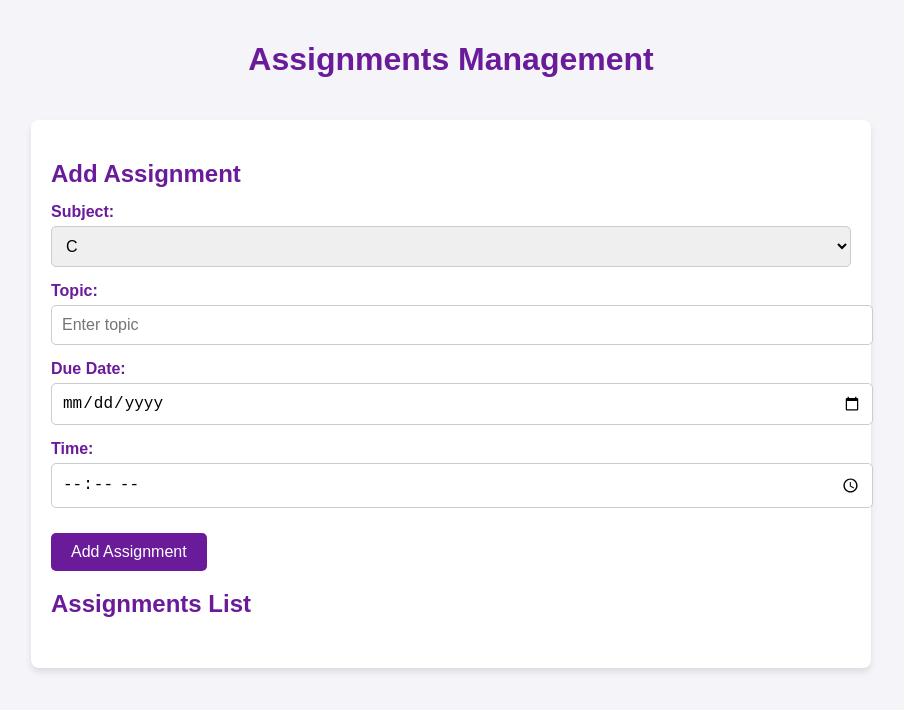
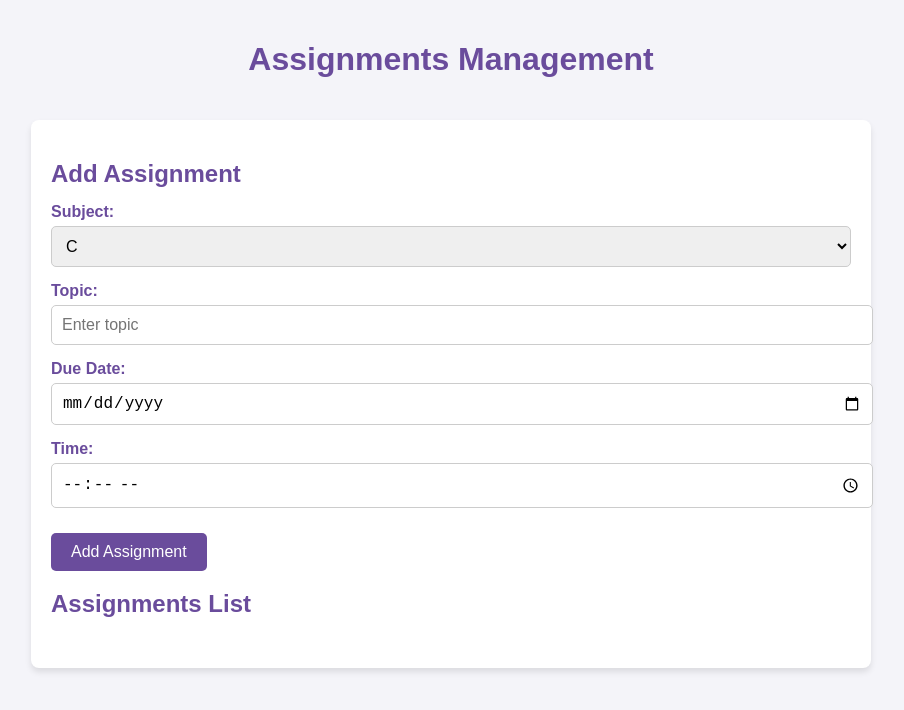
Before and after one commit to DRS-codes/DraftDeskweb, a plain HTML site: page assignmentScreen.html in a window 1280 px wide. Shown: the whole page, without its empty margins (189-1093 px from the left). Drawn offline with Linux system fonts and the light colour scheme; no server answers.

Commit message:
Update assignmentScreen.html

```diff
--- a/assignmentScreen.html
+++ b/assignmentScreen.html
@@ -16,7 +16,7 @@
 
         h1 {
             text-align: center;
-            color: #6a1b9a;
+            color: #6a4c9c;
             padding: 20px 0;
         }
 
@@ -30,7 +30,7 @@
         }
 
         h2 {
-            color: #6a1b9a;
+            color: #6a4c9c;
             margin-bottom: 15px;
         }
 
@@ -41,7 +41,7 @@
         label {
             font-size: 16px;
             font-weight: bold;
-            color: #6a1b9a;
+            color: #6a4c9c;
         }
 
         select,
@@ -57,7 +57,7 @@
         }
 
         button {
-            background-color: #6a1b9a;
+            background-color: #6a4c9c;
             color: white;
             border: none;
             padding: 10px 20px;
@@ -84,11 +84,11 @@
         }
 
         .data-item h3 {
-            color: #6a1b9a;
+            color: #6a4c9c;
         }
 
         .actions button {
-            background-color: #6a1b9a;
+            background-color: #6a4c9c;
             color: white;
             border: none;
             padding: 5px 10px;
```
